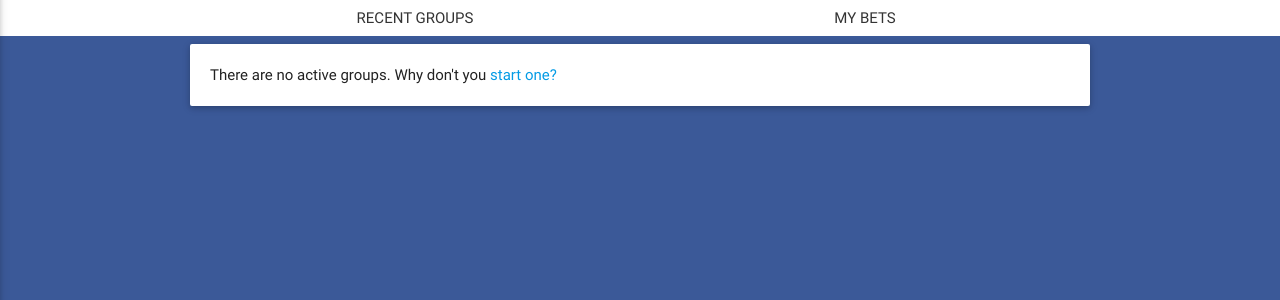
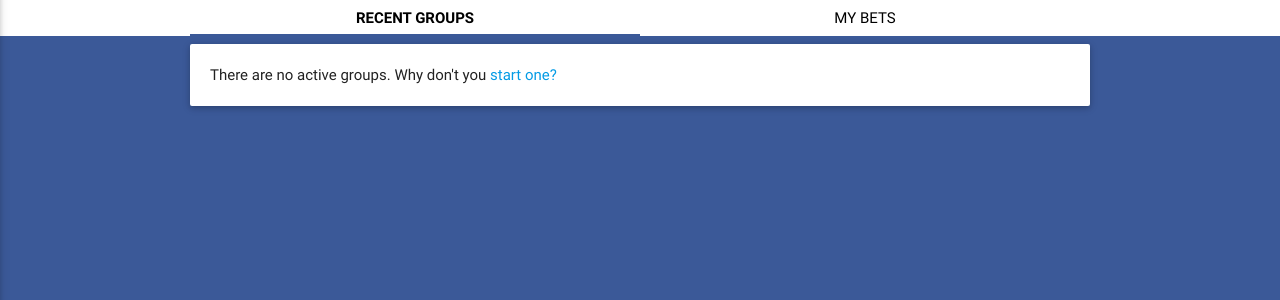
Before and after one commit to felipevfa/ubet, a Django app: page /en/list_waiting in a window 1280 px wide. Shown: the part 60-360 px from the top of the page. Run offline with Django 3.2, Linux system fonts and the light colour scheme; the visitor is signed in with stand-in values (Sample User, id 1); data that the repository does not hold is empty; some libraries are stand-ins or nearby versions.

Commit message:
Botão 'Todos' e 'Minhas Apostas' devidamente ajustados.

```diff
--- a/ubet/static/ubet/css/styles.css
+++ b/ubet/static/ubet/css/styles.css
@@ -161,13 +161,21 @@ nav {
 #group-list-controller a[type="button"] {
 	padding: 0;
 	border-radius: 0;
-	transition: 0.2s;
-	text-align: center;
+	color: black;
 }
 
-#group-list-controller a[type="button"].active {
+#group-list-controller div.row div.btn-flat {
+	border-radius: 0;
+	text-align: center;
+	cursor: initial;
+}
+
+#group-list-controller div.row div.btn-flat.active  {
 	font-weight: bold;
-	border-bottom: 2px solid rgb(68,55,79); }
+	border-bottom: 2px solid rgb(59,89,152);
+}
+
+}
 
 #group-list-wrapper {
 	width: 80%;
--- a/ubet/templates/ubet/list_all_groups.html
+++ b/ubet/templates/ubet/list_all_groups.html
@@ -6,9 +6,9 @@
 {% block main_content %}
 	<div id="group-list-controller">
 		<div class="container row">
-			<a href="{% url 'list_waiting' %}" type="button" class="btn-flat col s6">{% trans "Recent Groups" %}</a>
+			<div class="btn-flat col s6 {{ waiting_active }}"><a href="{% url 'list_waiting' %}" type="button" class="center-align">{% trans "Recent Groups" %}</a></div>
 
-			<a href="{% url 'list_my_active_bets' %}" type="button" class="btn-flat col s6">{% trans "My bets" %}</a>
+			<div class="btn-flat col s6 {{ bets_active }}"><a href="{% url 'list_my_active_bets' %}" type="button" class="center-align">{% trans "My bets" %}</a></div>
 		</div>
 	</div>
 
--- a/ubet/views.py
+++ b/ubet/views.py
@@ -31,7 +31,7 @@ def list_waiting(request):
 		messages.add_message(request, messages.INFO, 'Hello world.')
 		print Notification.objects.filter(user=request.user).count()
 	logger.debug('list_waiting')
-	return render(request,'ubet/list_all_groups.html', {'grupos': groups, 'waiting': True })
+	return render(request,'ubet/list_all_groups.html', {'grupos': groups, 'waiting': True, 'waiting_active': 'active' })
 
 @login_required()
 def list_my_active_bets(request):
@@ -40,7 +40,7 @@ def list_my_active_bets(request):
 		messages.add_message(request, messages.INFO, 'Hello world.')
 		print Notification.objects.filter(user=request.user).count()
 	logger.debug('list_all_groups')
-	return render(request,'ubet/list_all_groups.html', {'grupos': groups, 'my_bets': True })
+	return render(request,'ubet/list_all_groups.html', {'grupos': groups, 'my_bets': True, 'bets_active': 'active' })
 
 @login_required()
 def new_group(request):
```
